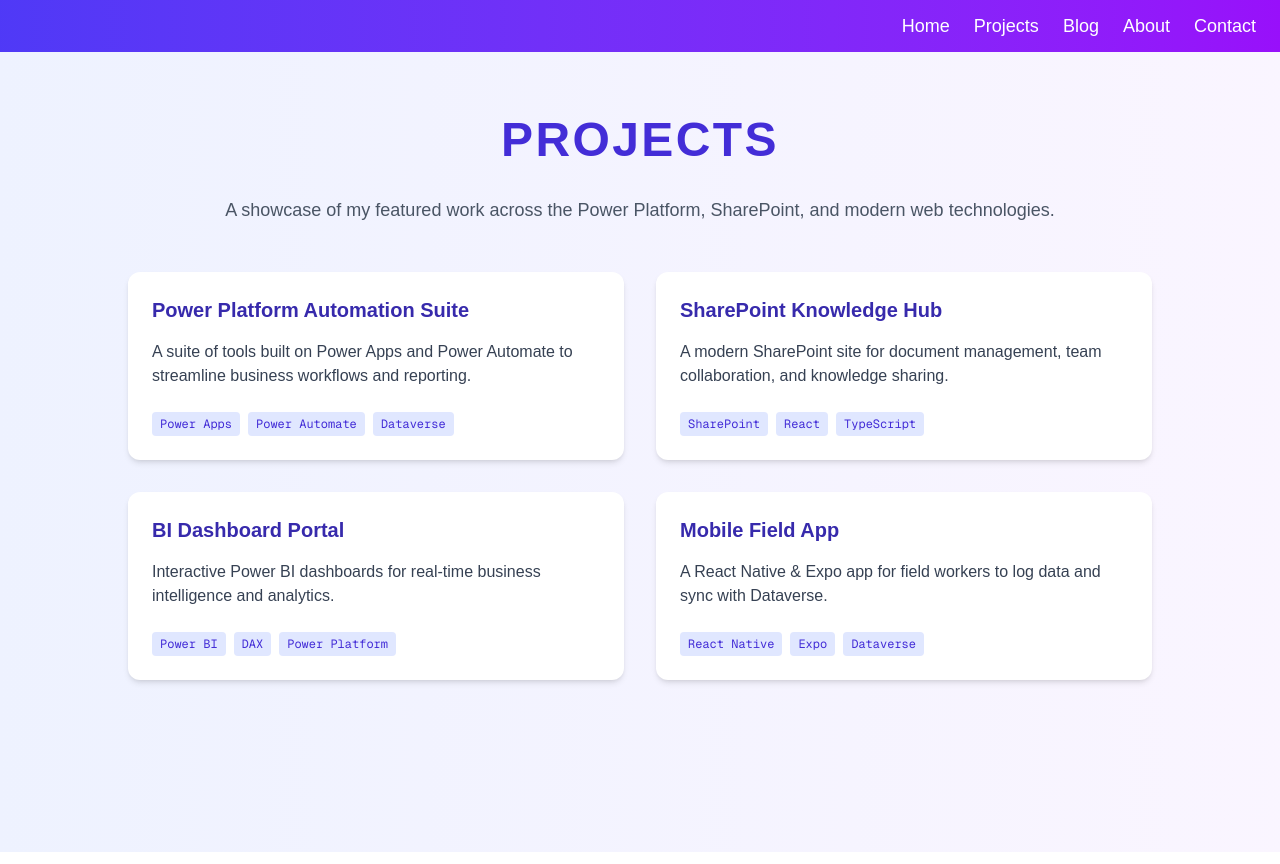
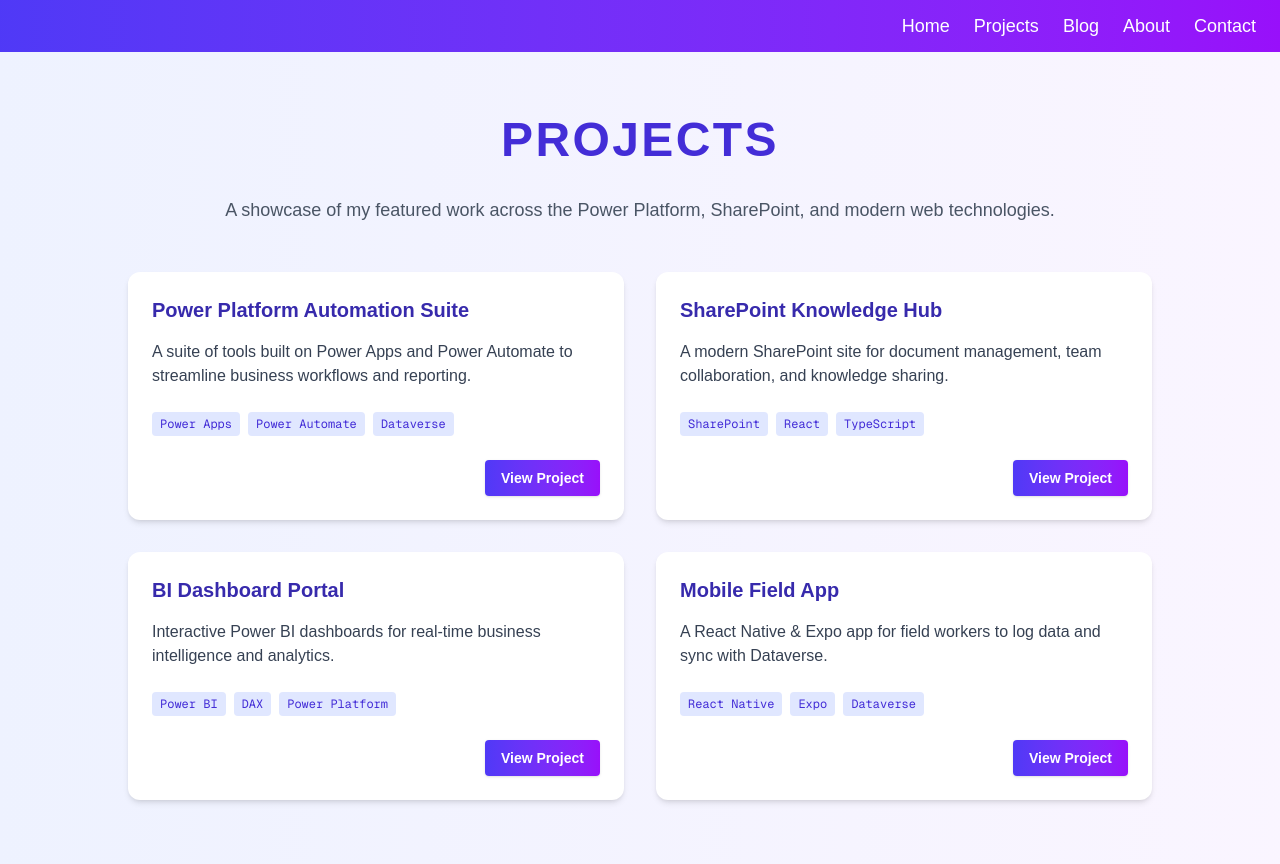
Before and after one commit to vsskkv/Personal-Website, a Next.js app: page /projects in a window 1280 px wide. Built offline with nearby package versions, Linux system fonts and the light colour scheme.

Commit message:
Animation added to both projects and blog

```diff
--- a/src/app/blog/page.tsx
+++ b/src/app/blog/page.tsx
@@ -1,6 +1,7 @@
 "use client";
 import Link from "next/link";
 import { blogPosts } from "./data";
+import { motion } from "framer-motion";
 
 export default function BlogPage() {
   return (
@@ -9,16 +10,27 @@
         <h1 className="text-3xl md:text-5xl font-bold text-purple-700 mb-8 text-center uppercase tracking-wider">Blog</h1>
         <p className="text-center text-gray-600 mb-12 text-lg">Insights, tutorials, and stories from my journey in tech.</p>
         <div className="grid md:grid-cols-2 gap-8">
-          {blogPosts.map((post) => (
-            <Link
+          {blogPosts.map((post, idx) => (
+            <motion.div
               key={post.slug}
-              href={`/blog/${post.slug}`}
+              initial={{ opacity: 0, y: 40 }}
+              whileInView={{ opacity: 1, y: 0 }}
+              transition={{ duration: 0.6, delay: idx * 0.12, ease: 'easeOut' }}
+              viewport={{ once: true }}
               className="bg-white rounded-xl shadow-md p-6 flex flex-col gap-4 hover:shadow-lg transition-shadow"
             >
               <span className="font-semibold text-xl text-purple-800">{post.title}</span>
               <span className="text-xs text-gray-500">{post.date}</span>
               <p className="text-gray-700 flex-1">{post.excerpt}</p>
-            </Link>
+              <div className="mt-2 flex justify-end">
+                <Link
+                  href={`/blog/${post.slug}`}
+                  className="bg-gradient-to-r from-indigo-600 to-purple-600 text-white font-semibold px-4 py-2 rounded shadow hover:from-indigo-700 hover:to-purple-700 transition-colors text-sm"
+                >
+                  Read More
+                </Link>
+              </div>
+            </motion.div>
           ))}
         </div>
       </div>
--- a/src/app/projects/page.tsx
+++ b/src/app/projects/page.tsx
@@ -1,6 +1,7 @@
 "use client";
 import Link from "next/link";
 import { projects } from "./data";
+import { motion } from "framer-motion";
 
 export default function ProjectsPage() {
   return (
@@ -9,10 +10,13 @@
         <h1 className="text-3xl md:text-5xl font-bold text-indigo-700 mb-8 text-center uppercase tracking-wider">Projects</h1>
         <p className="text-center text-gray-600 mb-12 text-lg">A showcase of my featured work across the Power Platform, SharePoint, and modern web technologies.</p>
         <div className="grid md:grid-cols-2 gap-8">
-          {projects.map((project) => (
-            <Link
+          {projects.map((project, idx) => (
+            <motion.div
               key={project.slug}
-              href={`/projects/${project.slug}`}
+              initial={{ opacity: 0, y: 40 }}
+              whileInView={{ opacity: 1, y: 0 }}
+              transition={{ duration: 0.6, delay: idx * 0.12, ease: 'easeOut' }}
+              viewport={{ once: true }}
               className="bg-white rounded-xl shadow-md p-6 flex flex-col gap-4 hover:shadow-lg transition-shadow"
             >
               <span className="font-semibold text-xl text-indigo-800">{project.title}</span>
@@ -22,7 +26,15 @@
                   <span key={i} className="bg-indigo-100 text-indigo-700 px-2 py-1 rounded text-xs font-mono">{tech}</span>
                 ))}
               </div>
-            </Link>
+              <div className="mt-2 flex justify-end">
+                <Link
+                  href={`/projects/${project.slug}`}
+                  className="bg-gradient-to-r from-indigo-600 to-purple-600 text-white font-semibold px-4 py-2 rounded shadow hover:from-indigo-700 hover:to-purple-700 transition-colors text-sm"
+                >
+                  View Project
+                </Link>
+              </div>
+            </motion.div>
           ))}
         </div>
       </div>
```
